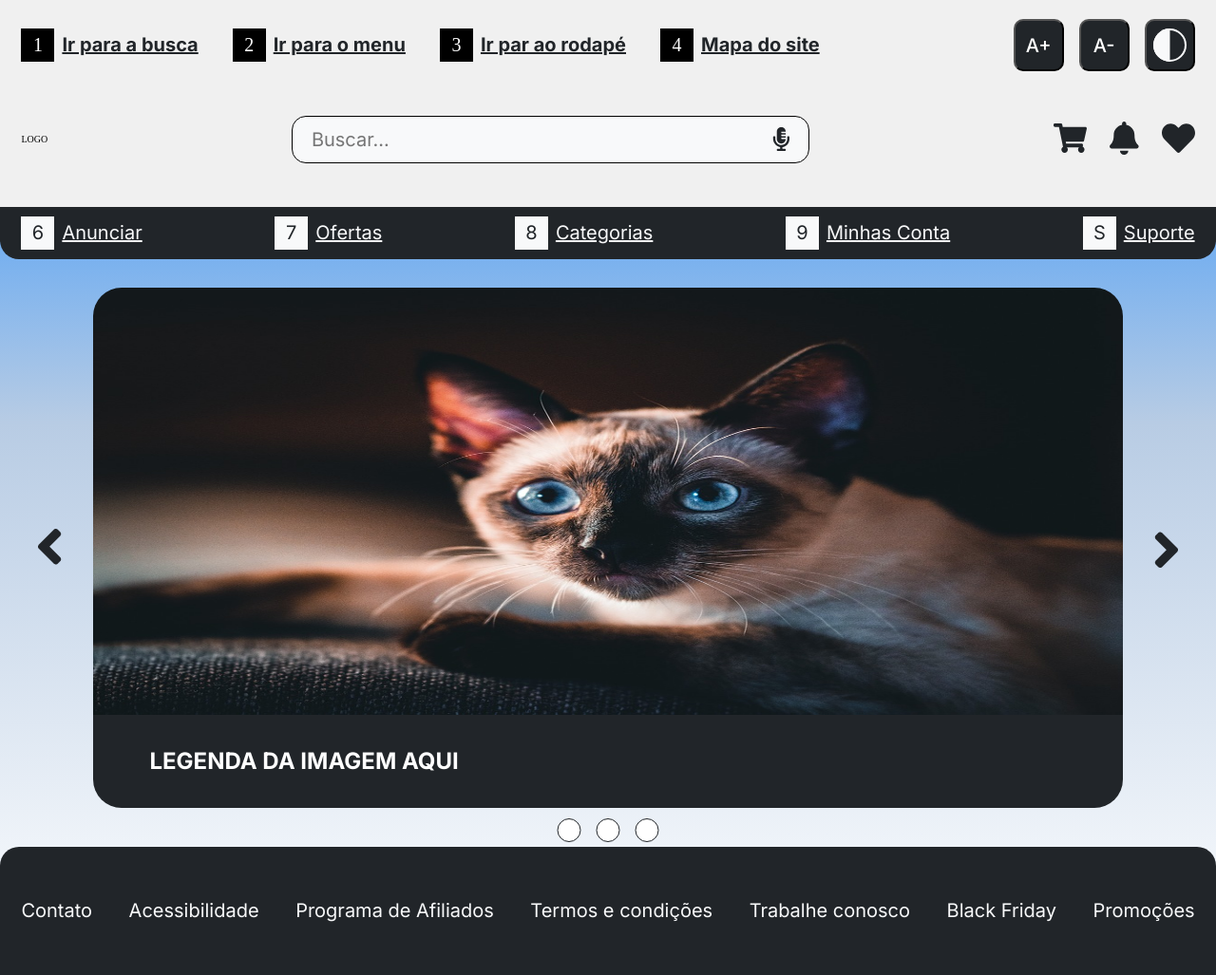
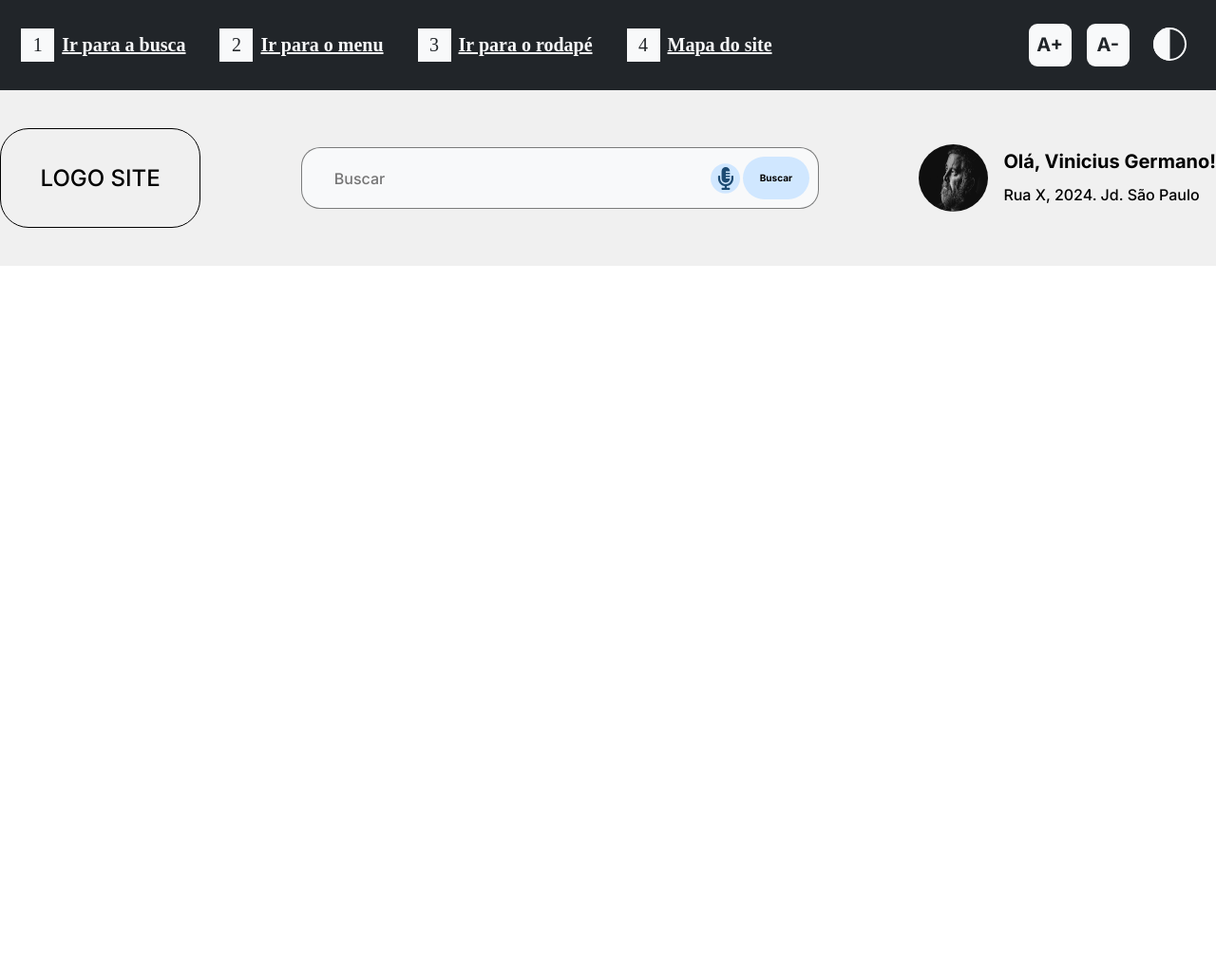
Before and after one commit to franproque/tcc-vinicius, a plain HTML site: page index.html in a window 1280 px wide. Shown: the whole page at 95% size. After the commit the page ends 800 px from the top, so only its background shows below. Drawn offline with Linux system fonts and the light colour scheme.

Commit message:
Recomeçando o template

```diff
--- /dev/null
+++ b/css/styles.css
@@ -0,0 +1,212 @@
+@import url('https://fonts.googleapis.com/css2?family=Inter:ital,opsz,wght@0,14..32,100..900;1,14..32,100..900&family=Open+Sans:ital,wght@0,300..800;1,300..800&display=swap');
+
+* {
+  margin: 0;
+  padding: 0;
+  box-sizing: border-box;
+  font-size: 10px;
+}
+.wrapper {
+  max-width: 1390px;
+  width: 96.52%;
+}
+:root {
+  --first-menu-background-color:#212529;
+  --first-menu-font-color:#F8F9FA;
+}
+header {
+  width: 100%;
+}
+.navbar-first {
+  background-color: var( --first-menu-background-color);
+  width: 100%;
+  /*
+  esta deixando no centro
+  */
+  display: flex;
+  justify-content: center
+}
+.menu-first ul {
+  list-style: none;
+  display: flex;
+  align-items: center;
+  height: 100%;
+  gap: 3.6rem;
+}
+.menu-first ul li {
+  display: flex;
+  align-items: center;
+
+}
+.menu-first ul li a {
+color: var(--first-menu-font-color);
+line-height: 3.5rem;
+font-size: 2rem;
+text-align: center;
+font-weight: 700;
+margin-left: 0.8rem;
+}
+.menu-first {
+  display: flex;
+  justify-content: space-between;
+  height: 9.5rem;
+  align-items: center;
+}
+
+.menu-first ul li span  {
+  color: var(--first-menu-background-color);
+  font-weight: 500;
+  font-size: 2rem;
+  display: flex;
+  padding: 0.6rem 1.25rem;
+  background-color: var(--first-menu-font-color);
+}
+.menu-first .controls {
+  display: flex;
+  align-items: center;
+  width: 17.5rem;
+  height: 5.5rem;
+  justify-content: space-between;
+}
+.menu-first .controls .button-font-increment {
+  background-color: var(--first-menu-font-color);
+  color: var(--first-menu-background-color);
+  font-size: 2rem;
+  font-weight: 700;
+  line-height: 3.5rem;
+  font-family: 'Inter', sans-serif;
+  width: 4.5rem;
+  height: 4.5rem;
+  text-align: center;
+  border: none;
+  border-radius: 20%;
+  cursor: pointer;
+}
+
+.button-dark-mode {
+  background-color: transparent;
+  color: transparent;
+  width: 5.3rem;
+  height: 5.5rem;
+  border: none;
+  cursor: pointer;
+}
+.container-logo-and-search {
+  padding: 2rem 0;
+  background-color: #F0F0F0;
+  display: flex;
+  justify-content: center
+}
+
+.container-logo-and-search > div {
+  display: flex;
+  align-items: center;
+  width: 100%;
+  padding: 2rem 0 ;
+  justify-content: space-between;
+  align-items: center;
+}
+.container-logo-and-search .logo {
+  display: flex;
+  align-items: center;
+  padding: 3.4rem 4.15rem;
+  font-size: 2.4rem;
+  font-weight: 500;
+  line-height: 3.5rem;
+  font-family: 'Inter', sans-serif;
+  border-radius: 3rem;
+  text-decoration: none;
+  border: 1px solid #000000;
+  color: #000000;
+}
+
+.container-logo-and-search .form-search {
+  display: flex;
+  align-items: center;
+  border: 1.5px solid rgba(0, 0, 0, 0.5);
+  border-radius: 2rem;
+  background-color: rgba(248, 249, 250, 1);
+  border: 1.5px solid rgba(0, 0, 0, 0.5);
+  padding: 0.9rem ;
+  width: 54.5rem;
+  height: 6.5rem;
+}
+
+.container-logo-and-search .form-search input {
+  border: none;
+  padding: 1.5rem 2.5rem;
+  font-size: 1.6rem;
+  font-weight: 500;
+  line-height: 2.4rem;
+  font-family: 'Inter', sans-serif;
+  overflow: hidden;
+  background-color: transparent;
+  /* Remove the outline */
+  outline: none;
+  width:52.3rem ;
+}
+
+.container-logo-and-search .form-search button {
+  background-color: rgba(208, 231, 255, 1);
+  border: none;
+  font-family: 'Inter', sans-serif;
+  font-weight: 700;
+  line-height: 3.5rem;
+  text-align: center;
+  border-radius: 30px;
+  width: 8.9rem;
+  height: 4.5rem;
+  cursor: pointer;
+}
+
+.container-logo-and-search .form-search figure {
+  width: 4rem;
+  height: 4rem;
+  margin-right: 0.25rem;
+  cursor: pointer;
+}
+
+.container-logo-and-search .form-search figure img {
+  width: 100%;
+  height: 100%;
+}
+
+.container-logo-and-search .perfil {
+  display: flex;
+  align-items: center;
+}
+
+.container-logo-and-search .perfil figure {
+  width: 7.3rem;
+  height: 7.1rem;
+  cursor: pointer;
+  border-radius: 50%;
+  overflow: hidden;
+}
+
+.container-logo-and-search .perfil figure img {
+  width: 100%;
+  height: 100%;
+}
+.container-logo-and-search .perfil > div {
+  display: flex;
+  flex-direction: column;
+  margin-left: 1.6rem;
+}
+.container-logo-and-search .perfil > div > span {
+  display: flex;
+  font-family: 'Inter', sans-serif;
+  font-weight: 700;
+  line-height: 3.5rem;
+  font-size: 2rem;
+  color: #000000;
+  text-align: right;
+}
+
+.container-logo-and-search .perfil > div > p {
+  font-family: 'Inter', sans-serif;
+  font-weight: 500;
+  line-height: 3.5rem;
+  font-size: 1.6rem;
+  color: #000000;
+}
--- a/index.html
+++ b/index.html
@@ -2,134 +2,72 @@
 <html lang="en">
 
 <head>
-  <meta charset="UTF-8" />
-  <meta name="viewport" content="width=device-width, initial-scale=1.0" />
-  <link rel="stylesheet" href="styles.css" />
-  <script src="main.js" defer></script>
-  <title>TCC</title>
+  <meta charset="UTF-8">
+  <meta name="viewport" content="width=device-width, initial-scale=1.0">
+  <title>Home</title>
+  <link rel="stylesheet" href="css/styles.css">
 </head>
 
 <body>
   <header>
-    <nav class="navbar wrapper">
-      <ul class="menu" aria-label="Menu de navegação" role="navigation" id="menu">
-        <li><a href="#">Ir para a busca</a></li>
-        <li><a href="#">Ir para o menu</a></li>
-        <li><a href="#">Ir par ao rodapé</a></li>
-        <li><a href="#">Mapa do site</a></li>
+    <section class="navbar-first">
+      <nav class="wrapper menu-first" aria-label="Menu de navegação" role="navigation">
+        <ul>
+          <li>
+            <span>1</span> <a href="">Ir para a busca</a>
+          </li>
+          <li>
+            <span>2</span> <a href="">Ir para o menu</a>
+          </li>
+
+          <li>
+            <span>3</span> <a href="">Ir para o rodapé</a>
+          </li>
+          <li>
+            <span>4</span> <a href="">Mapa do site</a>
+          </li>
         </ul>
-
         <div class="controls">
-        <button id="increase-font">A+</button>
-        <button id="high-contrast">A-</button>
-        <button id="toggle-button">
-          <img src="./imgs/contrast.svg" alt="Contraste" />
+          <button class="button-font-increment">A+</button>
+          <button class="button-font-increment">A-</button>
+          <button class="button-dark-mode">
+            <img src="imgs/dark-mode.svg" alt="Ativar o modo escuro">
           </button>
         </div>
       </nav>
 
-    <div class="logo-search wrapper">
-      <p style="
-            height: 103px;
-            display: flex;
-            align-items: center;
-            justify-content: center;
-          ">
-        LOGO
+    </section>
+
+    <section class="container-logo-and-search">
+     <div class="wrapper">
+        <a href="#" class="logo">LOGO SITE</a>
+
+        <form class="form-search" method="get">
+          <input type="search" name="search" id="search" placeholder="Buscar">
+          <figure>
+            <img src="imgs/microfone.svg" alt="Microfone de busca">
+          </figure>
+          <button type="submit">Buscar</button>
+        </form>
+
+        <div class="perfil">
+          <figure>
+            <img src="imgs/perfil.jpg" width="73" height="71" alt="Foto de perfil">
+          </figure>
+          <div>
+            <span>
+              Olá, Vinicius Germano!
+            </span>
+            <p>
+              Rua X, 2024. Jd. São Paulo
             </p>
-      <!-- deixei fixo pq não tem icone -->
-      <div class="search-container">
-        <input type="text" placeholder="Buscar..." class="search-box" />
-        <img src="./imgs/mic.svg" alt="Microfone" class="mic-icon" />
-      </div>
-      <div class="interactions">
-        <button class="interaction-icon" aria-label="Carrinho">
-          <img src="./imgs/cart.svg" alt="Carrinho" />
-        </button>
-        <button class="interaction-icon" aria-label="Notificações">
-          <img src="./imgs/notification.svg" alt="Notificações" />
-        </button>
-        <button class="interaction-icon" aria-label="Favoritos">
-          <img src="./imgs/favorites.svg" alt="Favoritos" />
-        </button>
           </div>
         </div>
+     </div>
+    </section>
   </header>
 
-  <nav class="options">
-    <ul class="options-list wrapper" aria-label="Menu de opções" role="navigation" id="options">
-      <li>
-        <div class="shortcut">6</div>
-        Anunciar
-      </li>
-      <li>
-        <div class="shortcut">7</div>
-        Ofertas
-      </li>
-      <li>
-        <div class="shortcut">8</div>
-        Categorias
-      </li>
-      <li>
-        <div class="shortcut">9</div>
-        Minhas Conta
-      </li>
-      <li>
-        <div class="shortcut">S</div>
-        Suporte
-      </li>
-    </ul>
-  </nav>
-
-  <main class="container-main">
-    <section class="slider-container wrapper">
-      <button class="slider-arrow slider-arrow-left">
-        <img src="imgs/angle-right.png" alt="Seta para esquerda" />
-      </button>
-      <ul class="carrosel">
-        <li>
-          <figure>
-            <img src="imgs/banner1.jpg" alt="Primeiro Banner">
-          </figure>
-          <p>
-            LEGENDA  DA IMAGEM AQUI
-          </p>
-        </li>
-      </ul>
-      <button class="slider-arrow slider-arrow-right">
-        <img src="imgs/angle-right.png" alt="Seta para direita" />
-      </button>
-
-      <ul class="slider-caixa-selecao">
-        <li class="slider-caixa-selecao-item"></li>
-        <li class="slider-caixa-selecao-item"></li>
-        <li class="slider-caixa-selecao-item"></li>
-      </ul>
-    </section>
-
-    <!-- <div class="cards">
-      <div class="card">
-        <h3>PRA VOCÊ</h3>
-        <img src="./imgs/meias.png" alt="Meias" />
-      </div>
-    </div> -->
-
-  </main>
-
-
-  <footer>
-    <div class="wrapper">
-
-      <ul class="footer-list" aria-label="Menu de navegação" role="navigation" id="footer-menu">
-        <li>Contato</li>
-        <li>Acessibilidade</li>
-        <li>Programa de Afiliados</li>
-        <li>Termos e condições</li>
-        <li>Trabalhe conosco</li>
-        <li>Black Friday</li>
-        <li>Promoções</li>
-      </ul>
-  </footer>
+  <script src="js/main.js"></script>
 </body>
 
 </html>
--- a/styles.css
+++ /dev/null
@@ -1,351 +0,0 @@
-@import url('https://fonts.googleapis.com/css2?family=Inter:ital,opsz,wght@0,14..32,100..900;1,14..32,100..900&family=Open+Sans:ital,wght@0,300..800;1,300..800&display=swap');
-
-* {
-  margin: 0;
-  padding: 0;
-  box-sizing: border-box;
-}
-
-:root {
-  --background-color: #ffffff;
-  --background-header: #f0f0f0;
-  --text-color: #000000;
-  --font-size: 16px;
-  --font-family: 'Inter', sans-serif;
-  --Preto-padro: #212529;
-  --Branco-padro: #f8f9fa;
-  --font-size: 16px;
-  --font-sizepx: 10px;
-  font-size: var(--font-sizepx);
-}
-
-.dark-mode {
-  --background-color: #121212;
-  --text-color: #ffffff;
-  --Preto-padro: #ffffff;
-  --Branco-padro: #121212;
-}
-
-.wrapper {
-  max-width: 1390px;
-  width: 96.5%;
-  margin: 0 auto;
-}
-
-body {
-  margin: 0; /* Remove a margem padrão do body */
-  background: linear-gradient(
-    180deg,
-    rgba(0, 123, 255, 0.9) 0%,
-    #b8cce4 43.5%,
-    #fff 100%
-  );
-  background-repeat: no-repeat; /* Evita a repetição do fundo */
-
-  color: var(--text-color);
-  transition: background-color 0.3s, color 0.3s;
-  width: 100%;
-}
-
-header {
-  background-color: var(--background-header);
-  padding: 20px 0 0 0;
-}
-
-.navbar {
-  display: flex;
-  justify-content: space-between;
-  align-items: center;
-}
-
-.menu {
-  display: flex;
-  justify-content: space-between;
-  align-items: center;
-  list-style: none;
-  gap: 36px;
-  counter-reset: item; /* Inicializa o contador */
-}
-
-.menu li {
-  display: flex;
-  gap: 8px;
-  position: relative; /* Para posicionar o pseudo-elemento */
-}
-
-.menu li:before {
-  content: counter(item);
-  counter-increment: item;
-  height: 35px;
-  width: 35px;
-  background-color: #000;
-  color: #fff;
-  display: flex;
-  justify-content: center;
-  align-items: center;
-  font-size: 20px;
-}
-
-.menu li a {
-  color: var(--Preto-padro);
-  text-align: justify;
-  font-family: Inter;
-  font-size: 20px;
-  font-style: normal;
-  font-weight: 700;
-  line-height: 35px; /* 175% */
-  text-decoration-line: underline;
-  font-family: var(--font-family);
-}
-
-.controls {
-  display: flex;
-  gap: 16px;
-}
-
-.controls button {
-  display: flex;
-  width: 53px;
-  height: 55px;
-  padding: 10px;
-  flex-direction: column;
-  justify-content: center;
-  align-items: center;
-  gap: 10px;
-  border-radius: 10px;
-  background: var(--Preto-padro);
-  font-family: var(--font-family);
-  color: #fff;
-  font-size: 20px;
-  font-weight: 500;
-  cursor: pointer;
-}
-
-.logo-search {
-  padding: 20px 0;
-  display: flex;
-  justify-content: space-between;
-  align-items: center;
-}
-
-.search-container {
-  display: flex;
-  max-width: 545px;
-  width: 100%;
-  height: 50px;
-  padding: 10px 20px;
-  justify-content: center;
-  align-items: center;
-  gap: 10px;
-  border-radius: 15px;
-  border: 1.5px solid #000;
-  background: var(--Branco-padro);
-}
-
-.search-box {
-  width: 100%;
-  height: 100%;
-  border: none;
-  outline: none;
-  background: transparent;
-  font-family: var(--font-family);
-  font-size: 20px;
-  font-style: normal;
-  font-weight: 400;
-  line-height: 35px;
-  color: var(--Preto-padro);
-}
-
-.interactions {
-  display: flex;
-  gap: 24px;
-}
-
-.interaction-icon {
-  border: none;
-  background-color: transparent;
-  cursor: pointer;
-}
-
-.options {
-  border-radius: 0px 0px 20px 20px;
-  background: var(--Preto-padro);
-}
-
-.options-list {
-  display: flex;
-  gap: 24px;
-  list-style: none;
-  justify-content: space-between;
-  padding: 10px 0;
-}
-
-.options-list li {
-  display: flex;
-  gap: 8px;
-  color: var(--Branco-padro);
-  text-align: justify;
-  font-family: Inter;
-  font-size: 20px;
-  font-style: normal;
-  font-weight: 400;
-  line-height: 35px;
-  text-decoration-line: underline;
-}
-
-.shortcut {
-  background: var(--Branco-padro);
-  color: var(--Preto-padro);
-  display: flex;
-  width: 35px;
-  height: 35px;
-  padding: 0px 11px;
-  flex-direction: column;
-  justify-content: center;
-  align-items: center;
-  gap: 10px;
-  flex-shrink: 0;
-}
-
-footer {
-  background-color: var(--Preto-padro);
-  color: var(--Branco-padro);
-  border-radius: 20px 20px 0px 0px;
-  padding: 50px 0;
-}
-
-.footer-list {
-  display: flex;
-  gap: 24px;
-  list-style: none;
-  justify-content: space-between;
-}
-
-.footer-list li {
-  display: flex;
-  gap: 8px;
-  text-align: justify;
-  font-family: Inter;
-  font-size: 20px;
-  font-style: normal;
-  font-weight: 400;
-  line-height: 35px;
-}
-
-.cards {
-  padding: 62px 0;
-}
-
-.card {
-  display: flex;
-  padding: 40px 24px 24px 24px;
-  justify-content: center;
-  align-items: flex-start;
-  gap: 10px;
-  flex: 1 0 0;
-  flex-direction: column;
-  border-radius: 30px;
-  border: 2px solid #000;
-  background: var(--BrancoPadrao, #fff);
-}
-
-.card h3 {
-  color: var(--Preto-padro, #212529);
-  font-family: Inter;
-  font-size: 38px;
-  font-style: normal;
-  font-weight: 700;
-  line-height: 35px; /* 92.105% */
-}
-
-.card img {
-  width: 100%;
-  height: auto;
-  border-radius: 20px;
-  max-width: 100%;
-  max-height: 474px;
-}
-
-.container-main {
-  width: 100%;
-  display: flex;
-  flex-direction: column;
-}
-
-.slider-container {
-  display: flex;
-  margin-top: 3rem;
-  align-items: center;
-  margin-bottom: 4.1rem;
-  position: relative;
-}
-.slider-container .slider-arrow {
-  background-color: transparent;
-  border: none;
-  cursor: pointer;
-}
-
-.slider-container  .slider-arrow-left {
-  margin-right: 1.6rem;
-}
-
-.slider-container  .slider-arrow-right {
-  margin-left: 1.6rem;
-  rotate: 180deg;
-}
-.slider-container .carrosel {
-  display: flex;
-  flex-direction: row;
-  list-style: none;
-  border-radius: 3rem;
-  overflow: hidden;
-}
-.slider-container .carrosel li{
-  display: flex;
-  flex-direction: column;;
-}
-.slider-container .carrosel li p {
-  width: 100%;
-  padding: 3.1rem 5.9rem;
-  font-family: 'Inter', sans-serif;
-  font-size: 2.4rem;
-  font-weight: 700;
-  line-height: 3.6rem;
-  background-color: #212529;
-  color: #fff;
-}
-.slider-container .carrosel li figure {
-  width: 122.4rem;
-  height: 45rem;
-}
-.slider-container .carrosel li figure img {
-  width: 100%;
-  height: 100%;
-}
-
-.slider-container .slider-caixa-selecao {
-  display: flex;
-  position: absolute;
-  bottom: -3.6rem;
-  left: 50%;
-  list-style: none;
-  max-width: 10.7rem;
-  width: 100%;
-  justify-content: space-between;
-
-  transform: translateX(-50%);
-  /*
-  alinhar no centro horizontal
-
-  */
-
-}
-.slider-container .slider-caixa-selecao .slider-caixa-selecao-item {
-  width: 2.5rem;
-  height: 2.5rem;
-  border-radius: 50%;
-
-  background-color: #fff;
-  border: 1px solid #212529;
-  cursor: pointer;
-}
```
Also changed, not shown: imgs/angle-right.png (deleted), imgs/banner1.jpg (deleted), imgs/banner2.jpg (deleted), imgs/banner3.jpg (deleted), imgs/cart.svg (deleted), imgs/contrast.svg (deleted), imgs/dark-mode.svg (added), imgs/favorites.svg (deleted), imgs/mic.svg (deleted), imgs/microfone.svg (added), imgs/notification.svg (deleted), imgs/perfil.jpg (added), js/main.js (renamed from main.js), 1 other file. Lines whose indentation alone changed are shown as unchanged.
